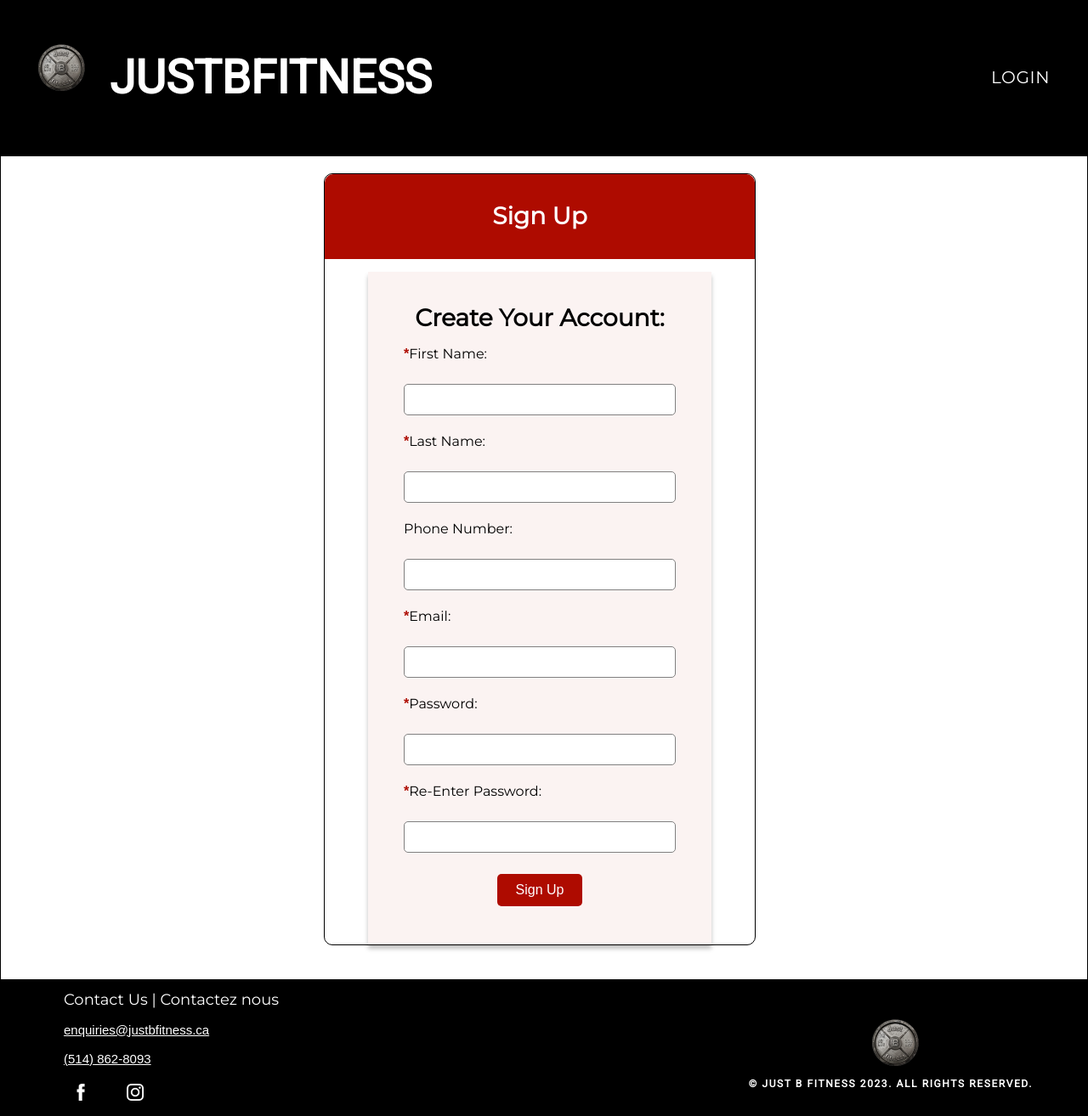
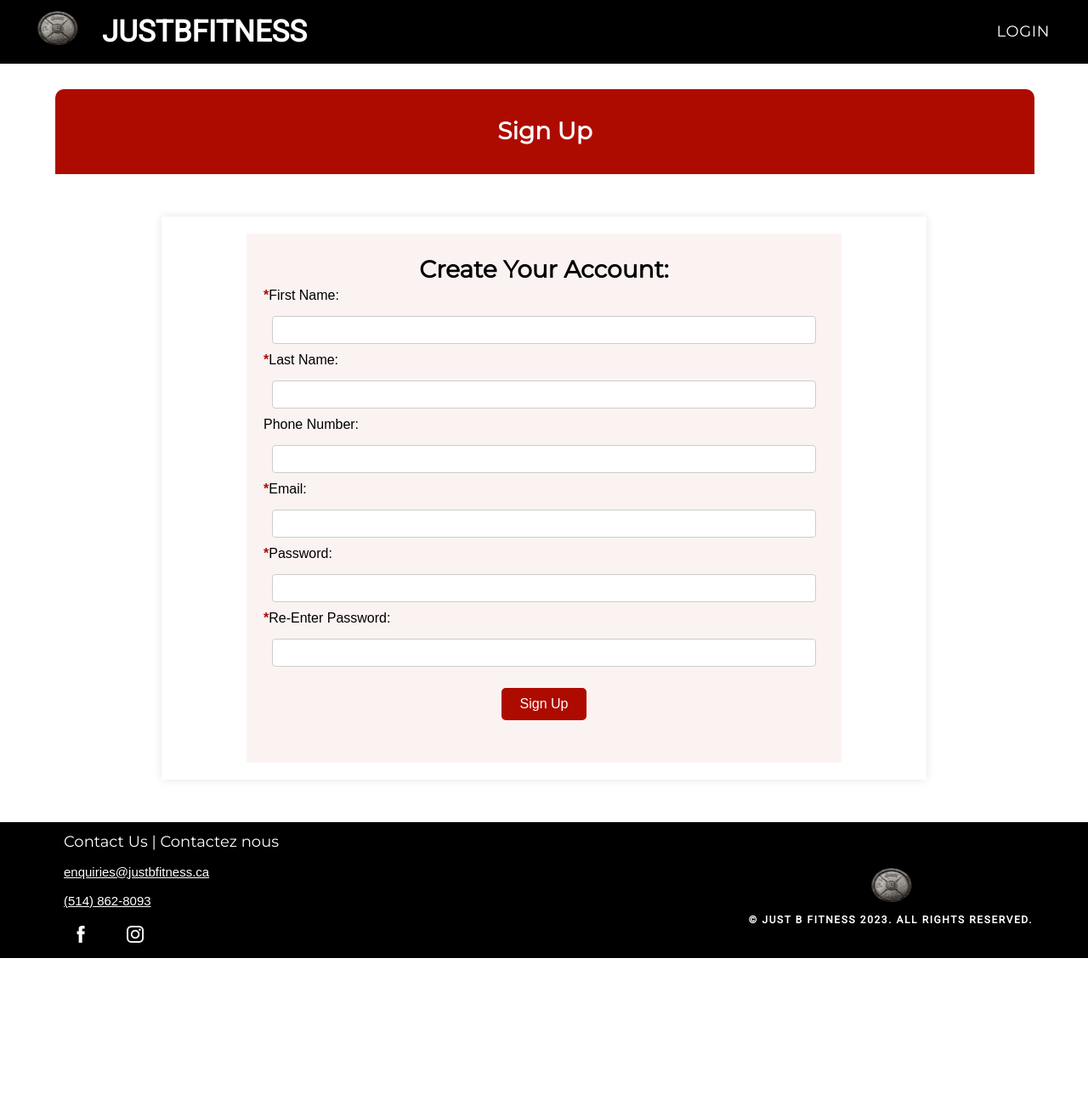
Before and after one commit to Nabil-Rn/System_Development_Project, a PHP site: page /Views/Home/register.php in a window 1280 px wide. Shown: the whole page at 85% size. After the commit the page ends 1128 px from the top, so only its background shows below. Run offline with PHP 8.4, Linux system fonts and the light colour scheme.

Commit message:
updated login/register css + forgot password

```diff
--- a/MVC/CSS/home.css
+++ b/MVC/CSS/home.css
@@ -25,7 +25,7 @@ header{
 .header-container {
   margin: 0 auto;
   max-width: 100%;
-  height: 153px;
+  height: 45px;
   position: relative;
   display: flex;
   align-items: center;
@@ -35,7 +35,7 @@ header{
 .right-box label a {
   font-family: 'Montserrat', sans-serif;
   font-weight: medium;
-  font-size: 20px;
+  font-size: 18px;
   line-height: 29px;
   letter-spacing: 0.6px;
   text-decoration: none;
@@ -44,8 +44,8 @@ header{
 }
 
 .logo-image {
-  width: 64px;
-  height: 55px;
+  width: 55px;
+  height: 40px;
   margin: 15px 15px 0 30px ;
   align-items: center;
 }
@@ -57,7 +57,7 @@ header{
 
 .title-container {
   color: white;
-  font-size: 55px;
+  font-size: 35px;
   font-family: 'Roboto', sans-serif;
   font-weight: bolder;
   text-transform: uppercase;
@@ -115,18 +115,23 @@ header{
 	border: 1px black solid;
 	position: relative;
 	border-radius: 10px;
-
+	padding: 15px; /* Reduced padding */
 }
 
+
 .title {
-  width: 100%;
+  width: 90%;
   height: 100px;
   background: #AE0B00;
   justify-content: center;
   align-items: center;
   display: flex;
+  margin: 30px;
+  margin-left: 65px;
   margin-bottom: 15px;
   border-radius: 10px 10px 0 0;
+
+
 }
 
 .title-text {
@@ -301,3 +306,66 @@ footer {
   margin-left: 10px;
   padding-top: 10px;
 }
+
+/* Forgot Password Page Styles */
+
+/*color #fbf3f2 */
+.all-container {
+	background-color: #fff;
+	width: 900px;
+	margin: 50px auto;
+	padding: 20px;
+	padding-left: 100px;
+	padding-right:100px;
+	box-shadow: 0 0 10px rgba(0, 0, 0, 0.1);
+}
+
+
+
+.forgot-password-instructions {
+	padding: 20px;
+	background-color: #FFD2D2;
+	color: #333;
+	margin: 20px 0;
+	border-left: 5px solid #AE0B00;
+}
+
+.all-form {
+	background-color: #fbf3f2;
+	padding: 20px;
+}
+
+.form-header {
+	margin-bottom: 10px;
+	font-weight: bold;
+}
+
+.form-group {
+	margin-bottom: 15px;
+}
+
+	.form-group label {
+		display: block;
+		margin-bottom: 5px;
+	}
+
+	.form-group input {
+		width: 100%;
+		padding: 8px;
+		border: 1px solid #ccc;
+		border-radius: 4px;
+	}
+
+	.form-group button {
+		width: 100%;
+		padding: 10px;
+		background-color: #AE0B00;
+		color: white;
+		border: none;
+		border-radius: 4px;
+		cursor: pointer;
+	}
+
+		.form-group button:hover {
+			background-color: #D9534F;
+		}
--- a/MVC/Views/Home/register.php
+++ b/MVC/Views/Home/register.php
@@ -22,14 +22,17 @@
     </div>
 </header>
 
-<div class="container">
-    <div class="login">
-        <div class="title">
-            <div class="title-text">Sign Up</div>
-        </div>
-        <div class="content">
-            <div class="title-large">Create Your Account:</div>
+<div class="title">
+        <div class="title-text">Sign Up</div>
+</div>
 
+<div class="all-container">
+
+
+
+        <div class="all-form">
+            <div class="title-large">Create Your Account: </div>
+               <div class="form-group">
                 <label><span class="required">*</span>First Name:</label>
                 <div class="input-box"><input type="text" id="fname" required></div>
 
@@ -55,9 +58,11 @@
 
                 <div class="button-container">
                 <div class="button">Sign Up</div>
+
+                </div>
             </div>
         </div>
-    </div>
+
 </div>
 <footer>
     <div class="left-box">
```
Also changed, not shown: MVC/Controllers/AuthController.php (added, +11 -0 lines), MVC/Views/Auth/forgotPassword.php (added, +38 -0 lines), MVC/Views/Home/index.php (+8 -4 lines). Lines whose indentation alone changed are shown as unchanged.
